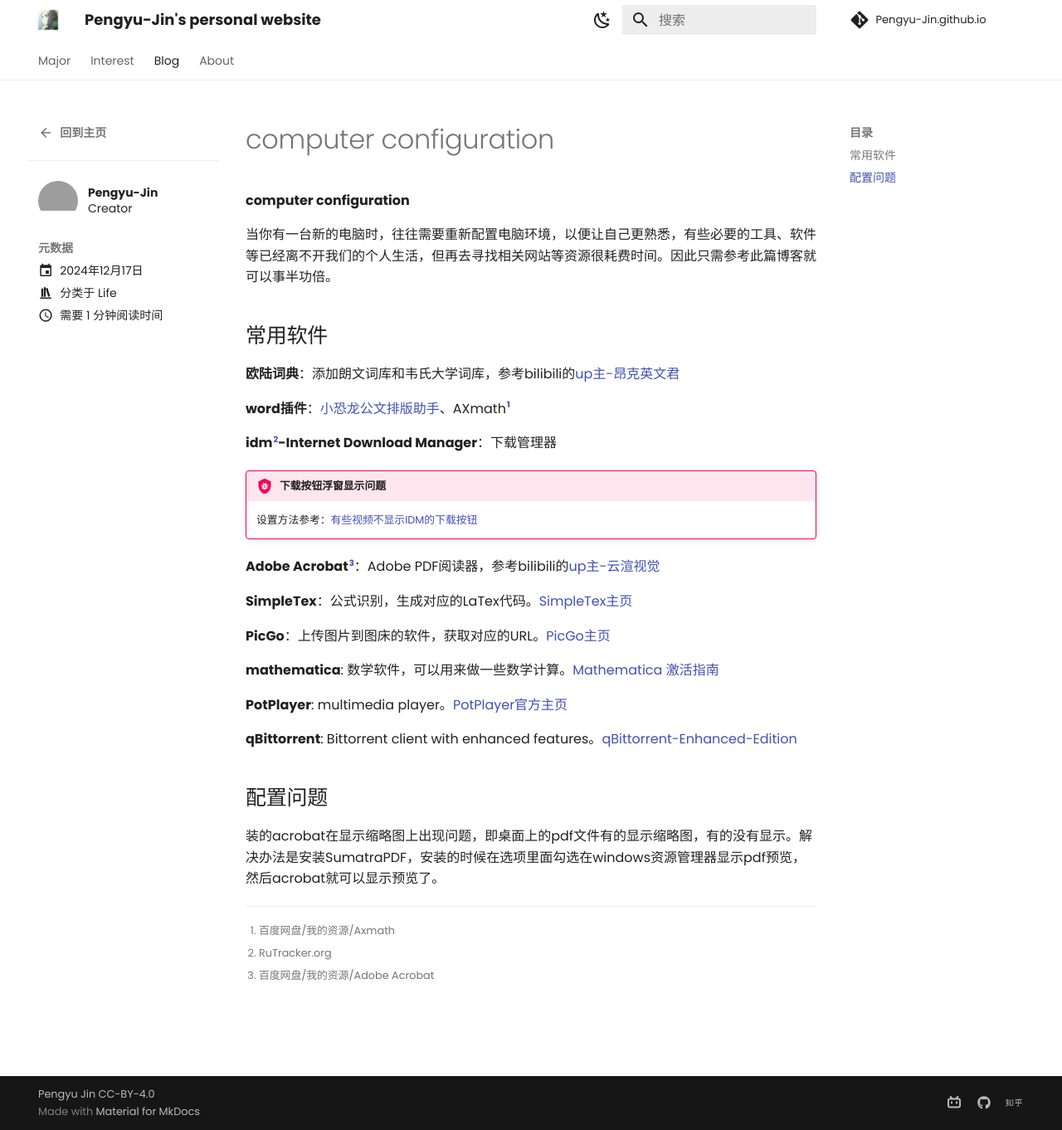
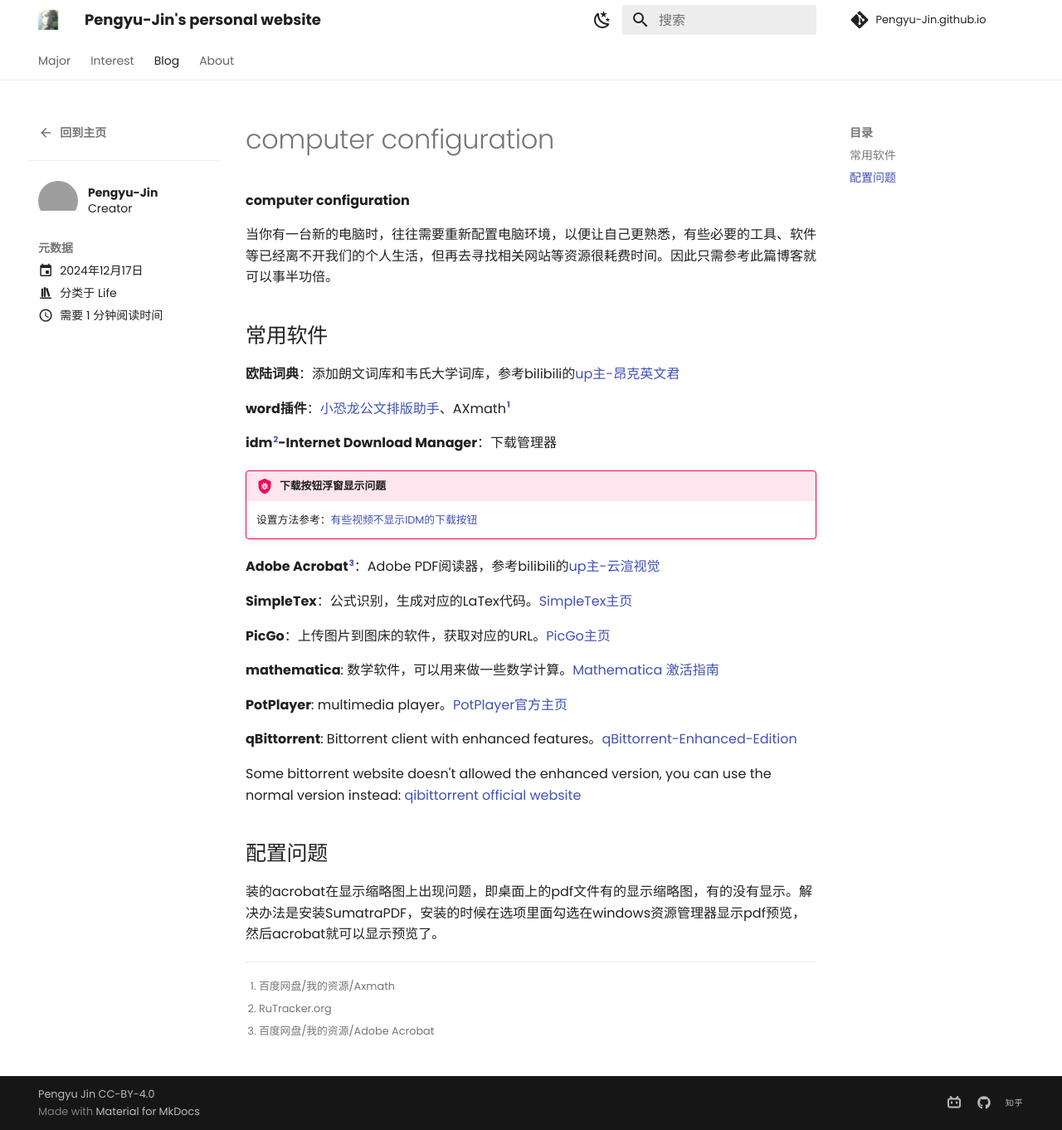
Before and after one commit to Pengyu-Jin/Pengyu-Jin.github.io, an MkDocs documentation site: the page built from docs/blog/posts/computer configuration.md, in a window 1280 px wide and 1362 px high. Shown: the whole window at 83% size. Built offline with MkDocs 1.6.1 and Material for MkDocs 9.7.7, drawn with Linux system fonts in a browser that asks for light colours; comment, search, counter and statistics services are not loaded; grey boxes are pictures that could not be loaded.

Commit message:
20241227

```diff
--- a/docs/blog/posts/computer configuration.md
+++ b/docs/blog/posts/computer configuration.md
@@ -42,6 +42,8 @@
 
 **qBittorrent**: Bittorrent client with enhanced features。[qBittorrent-Enhanced-Edition](https://github.com/c0re100/qBittorrent-Enhanced-Edition){:target="_blank"}
 
+Some bittorrent website doesn't allowed the enhanced version, you can use the normal version instead: [qibittorrent official website](https://www.qbittorrent.org/){:target="_blank"}
+
 ## 配置问题
 
 装的acrobat在显示缩略图上出现问题，即桌面上的pdf文件有的显示缩略图，有的没有显示。解决办法是安装SumatraPDF，安装的时候在选项里面勾选在windows资源管理器显示pdf预览，然后acrobat就可以显示预览了。
```
